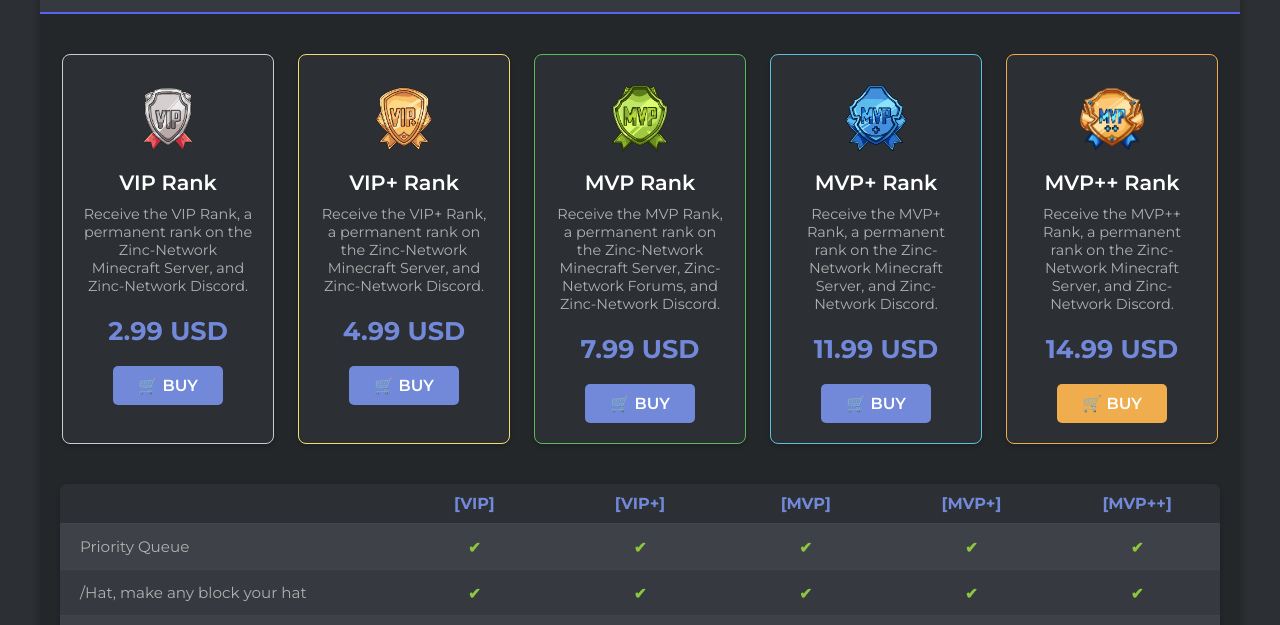
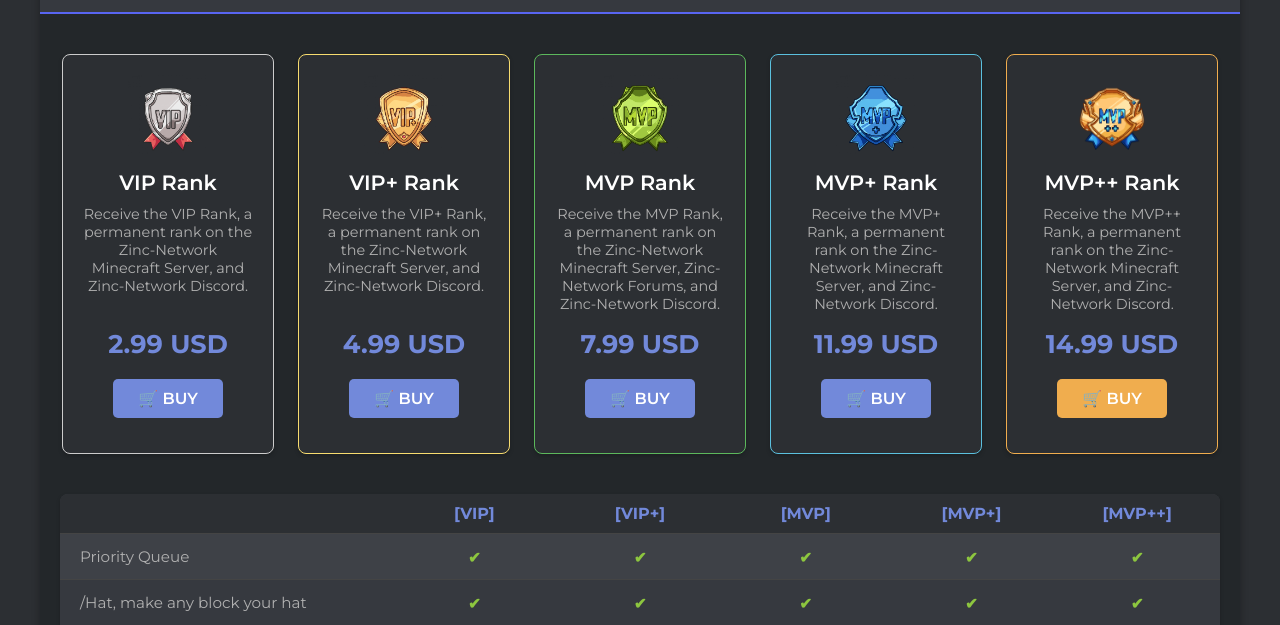
Before and after one commit to EvanRunnerGames/zinc-network, a plain HTML site: page store.html in a window 1280 px wide. Shown: the part 147-772 px from the top of the page. Drawn offline with Linux system fonts and the light colour scheme.

Commit message:
bug fix on heigthts for ranks

```diff
--- a/store.css
+++ b/store.css
@@ -52,6 +52,7 @@ body {
 
 .vip-rank-card {
     background-color: #2c2f33;
+    position: relative;
     border-radius: 8px;
     padding: 20px;
     width: calc(20% - 20px); /* Approximately 5 cards per row, accounting for gap */
@@ -63,6 +64,21 @@ body {
     box-shadow: 0 2px 4px rgba(0, 0, 0, 0.2);
     transition: transform 0.2s ease-in-out;
     border: 1px solid transparent; /* Default border */
+}
+
+.payment-info {
+    position: absolute;
+    width: 100%;
+    display: flex;
+    justify-content: center;
+    align-items: center;
+    bottom: 0;
+    flex-direction: column;
+    margin-bottom: 35px;
+}
+
+.fller {
+    margin: 25px;
 }
 
 .vip-rank-card:hover {
--- a/store.html
+++ b/store.html
@@ -26,38 +26,60 @@
                 <div class="vip-rank-card">
                     <img src="media/ranks/VIP.png" alt="VIP Rank Icon" class="rank-icon"> <div class="rank-title">VIP Rank</div>
                     <div class="rank-description">Receive the VIP Rank, a permanent rank on the Zinc-Network Minecraft Server, and Zinc-Network Discord.</div>
+                    <div class="fller"> </div>
+                    <div class="payment-info">
                         <div class="price">2.99 USD</div>
                         <button class="buy-button">🛒 BUY</button>
+                    </div>
+
                 </div>
 
                 <div class="vip-rank-card">
                     <img src="media/ranks/VIP+.png" alt="VIP+ Rank Icon" class="rank-icon"> <div class="rank-title">VIP+ Rank</div>
                     <div class="rank-description">Receive the VIP+ Rank, a permanent rank on the Zinc-Network Minecraft Server, and Zinc-Network Discord.</div>
+                    <div class="fller"> </div>
+                    <div class="payment-info">
+
                         <div class="price">4.99 USD</div>
                         <button class="buy-button">🛒 BUY</button>
+                    </div>
+
                 </div>
 
                 <div class="vip-rank-card mvp-rank-card">
                     <img src="media/ranks/MVP.png" alt="MVP Rank Icon" class="rank-icon"> <div class="rank-title">MVP Rank</div>
                     <div class="rank-description">Receive the MVP Rank, a permanent rank on the Zinc-Network Minecraft Server, Zinc-Network Forums, and Zinc-Network Discord.</div>
+                    <div class="fller"> </div>
+                    <div class="payment-info">
                         <div class="price">7.99 USD</div>
                         <button class="buy-button">🛒 BUY</button>
+                    </div>
+
                 </div>
 
                 <div class="vip-rank-card mvp-rank-card">
                     <img src="media/ranks/MVP+.png" alt="MVP+ Rank Icon" class="rank-icon">
                     <div class="rank-title">MVP+ Rank</div>
                     <div class="rank-description">Receive the MVP+ Rank, a permanent rank on the Zinc-Network Minecraft Server, and Zinc-Network Discord.</div>
+                    <div class="fller"> </div>
+                    <div class="payment-info">
                         <div class="price">11.99 USD</div>
                         <button class="buy-button">🛒 BUY</button>
+                    </div>
+
                 </div>
 
                 <div class="vip-rank-card mvp-rank-card mvp-plus-plus-card">
                     <img src="media/ranks/MVP++.png" alt="MVP++ Rank Icon" class="rank-icon">
                     <div class="rank-title">MVP++ Rank</div>
                     <div class="rank-description">Receive the MVP++ Rank, a permanent rank on the Zinc-Network Minecraft Server, and Zinc-Network Discord.</div>
+                    <div class="fller"> </div>
+                    <div class="payment-info">
                         <div class="price">14.99 USD</div>
                         <button class="godlen-purchase-button">🛒 BUY</button>
+                    </div>
+                    <div class="fller"> </div>
+
                 </div>
             </div>
 
```
Lines whose indentation alone changed are shown as unchanged.
